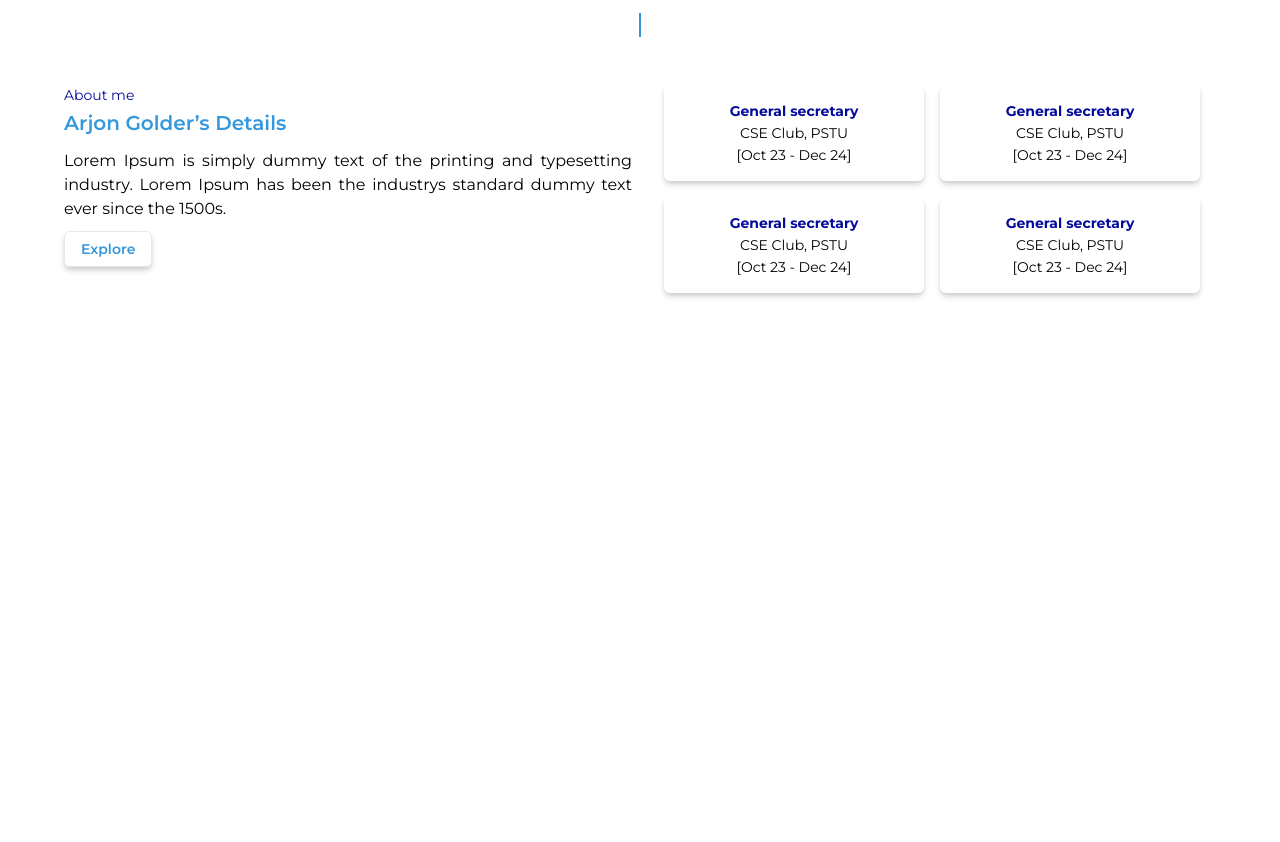
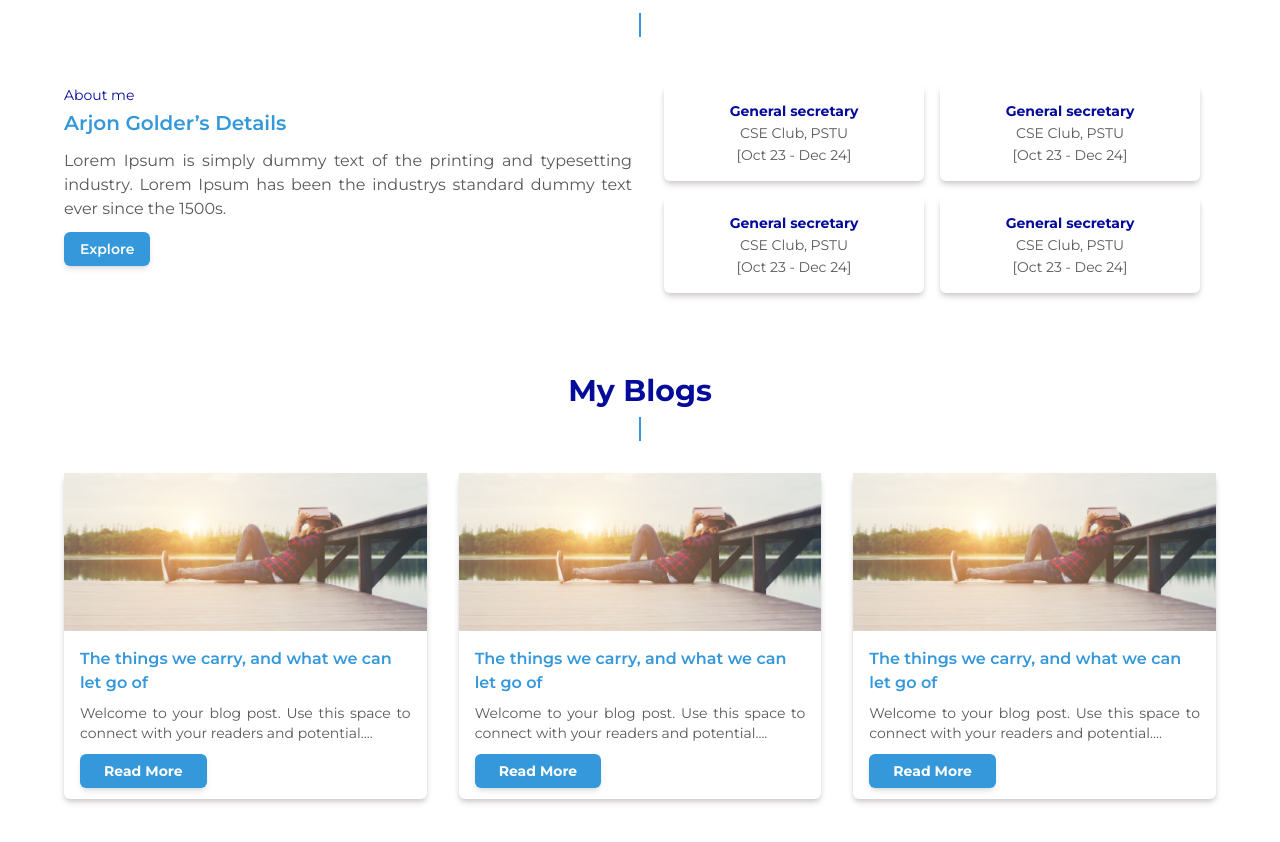
Before and after one commit to Fatiha26/client-Portfolio, a Next.js app: page / in a window 1280 px wide. Shown: the part 642-1484 px from the top of the page. Before the commit the page ends 999 px from the top, so only its background shows below. Built offline with nearby package versions, Linux system fonts and the light colour scheme.

Commit message:
blogs section done

```diff
--- /dev/null
+++ b/src/app/components/Blogs.jsx
@@ -0,0 +1,48 @@
+import React from "react";
+import Line from "./Line";
+import { blogData } from "../data/blog";
+import Image from "next/image";
+
+const Blogs = () => {
+  return (
+    <div className="px-16 py-4" id="blog">
+      <h2 className="text-center text-3xl font-bold text-primary-600">
+        My Blogs
+      </h2>
+      <Line />
+      <div className="grid md:grid-cols-3 gap-8 my-8">
+        {blogData.map((item, index) => (
+          <div
+            key={index}
+            className="cursor-pointer bg-white shadow-md shadow-secondary-200 hover:shadow-secondary-300 delay-75 rounded-md"
+          >
+            <Image
+              src={item.img}
+              width={300}
+              height={100}
+              alt="blog one"
+              className="w-full"
+            />
+            <div className="p-4">
+              <h3 className="text-md text-primary-400 font-semibold">
+                {item.title}
+              </h3>
+              <p className="text-justify text-sm my-2 mb-4 text-secondary-400">
+                {item.para}
+              </p>
+              <a
+                href="#"
+                className="px-6 py-2 shadow-md  text-white  rounded-md
+                    bg-primary-400 text-sm font-bold hover:shadow-secondary-300 delay-75 transition-all"
+              >
+                {item.btn}
+              </a>
+            </div>
+          </div>
+        ))}
+      </div>
+    </div>
+  );
+};
+
+export default Blogs;
--- a/src/app/components/Navbar.jsx
+++ b/src/app/components/Navbar.jsx
@@ -26,31 +26,37 @@ const Navbar = () => {
       <div className="hidden lg:flex text-sm  font-semibold">
         <Link
           className="px-4 py-2 text-secondary-400 hover:text-black"
+          href="/"
+        >
+          Home
+        </Link>
+        <Link
+          className="px-4 py-2 text-secondary-400 hover:text-black"
           href="#about"
         >
           About
         </Link>
         <Link
           className="px-4 py-2 text-secondary-400 hover:text-black"
-          href="/blog"
+          href="#blog"
         >
           Blogs
         </Link>
         <Link
           className="px-4 py-2 text-secondary-400 hover:text-black"
-          href="/skill"
+          href="#skill"
         >
           Skills
         </Link>
         <Link
           className="px-4 py-2 text-secondary-400 hover:text-black"
-          href="/project"
+          href="#project"
         >
           Projects
         </Link>
         <Link
           className="px-4 py-2 text-secondary-400 hover:text-black"
-          href="/contact"
+          href="#contact"
         >
           Contact
         </Link>
--- a/src/app/components/Who.jsx
+++ b/src/app/components/Who.jsx
@@ -12,15 +12,15 @@ const Who = () => {
         <div>
           <p className="text-sm text-primary-600">About me</p>
           <p className="text-xl mt-1 mb-3 font-semibold text-primary-400">Arjon Golder’s Details</p>
-          <p className="text-md text-justify text-black mb-4">
+          <p className="text-md text-justify text-secondary-400 mb-4">
             Lorem Ipsum is simply dummy text of the printing and typesetting
             industry. Lorem Ipsum has been the industrys standard dummy text
             ever since the 1500s.
           </p>
           <a
             href="#"
-            className="px-4 py-2 shadow-md border  bg-white shadow-secondary-200 rounded-md
-                        text-primary-400 text-sm font-semibold hover:shadow-secondary-300 delay-75 transition-all"
+            className="px-4 py-2 shadow-md  text-white rounded-md
+                        bg-primary-400 text-sm font-semibold hover:shadow-secondary-300 delay-75 transition-all"
           >
             Explore
           </a>
@@ -29,8 +29,8 @@ const Who = () => {
         {aboutData.map((item, index) => (
             <div key={index} className="md:p-4 p-3 h-24  text-center flex flex-col justify-between cursor-pointer bg-white shadow-md shadow-secondary-200 hover:shadow-secondary-300 delay-75 rounded-md">
               <p className="md:text-md text-sm text-primary-600 font-bold">{item.post}</p>
-              <p className="md:text-sm text-xs leading-none">{item.loc}</p>
-              <p className="md:text-sm text-xs leading-none">{item.time}</p>
+              <p className="md:text-sm text-xs leading-none text-secondary-400">{item.loc}</p>
+              <p className="md:text-sm text-xs leading-none text-secondary-400">{item.time}</p>
             </div>
           ))}
         </div>
--- /dev/null
+++ b/src/app/data/blog.jsx
@@ -0,0 +1,21 @@
+
+export const blogData = [
+    {
+        img: "/blog1.png",
+        title: "The things we carry, and what we can let go of",
+        para:"Welcome to your blog post. Use this space to connect with your readers and potential....",
+        btn:"Read More"
+    },
+    {
+        img: "/blog1.png",
+        title: "The things we carry, and what we can let go of",
+        para:"Welcome to your blog post. Use this space to connect with your readers and potential....",
+        btn:"Read More"
+    },
+    {
+        img: "/blog1.png",
+        title: "The things we carry, and what we can let go of",
+        para:"Welcome to your blog post. Use this space to connect with your readers and potential....",
+        btn:"Read More"
+    }
+]
--- a/src/app/layout.jsx
+++ b/src/app/layout.jsx
@@ -2,6 +2,7 @@ import localFont from "next/font/local";
 import "./globals.css";
 import Header from "./components/Header";
 import Who from "./components/Who";
+import Blogs from "./components/Blogs";
 
 const geistSans = localFont({
   src: "./fonts/GeistVF.woff",
@@ -29,6 +30,7 @@ export default function RootLayout({ children }) {
       <Header />
         {children}
         <Who />
+        <Blogs />
       </body>
     </html>
   );
```
Also changed, not shown: src/app/components/Header.jsx (+2 -3 lines), public/blog1.png (added).
